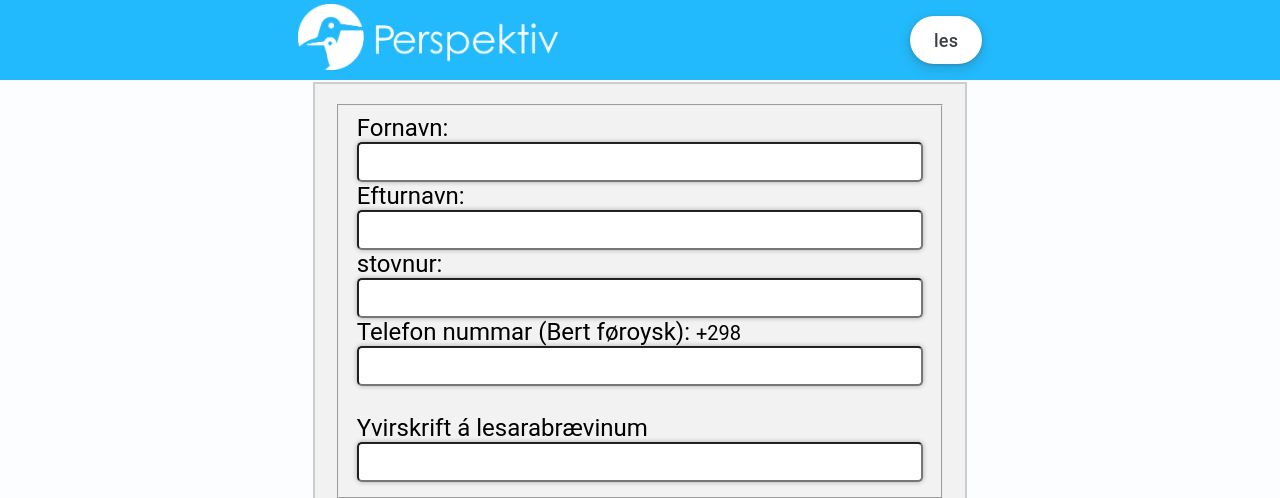
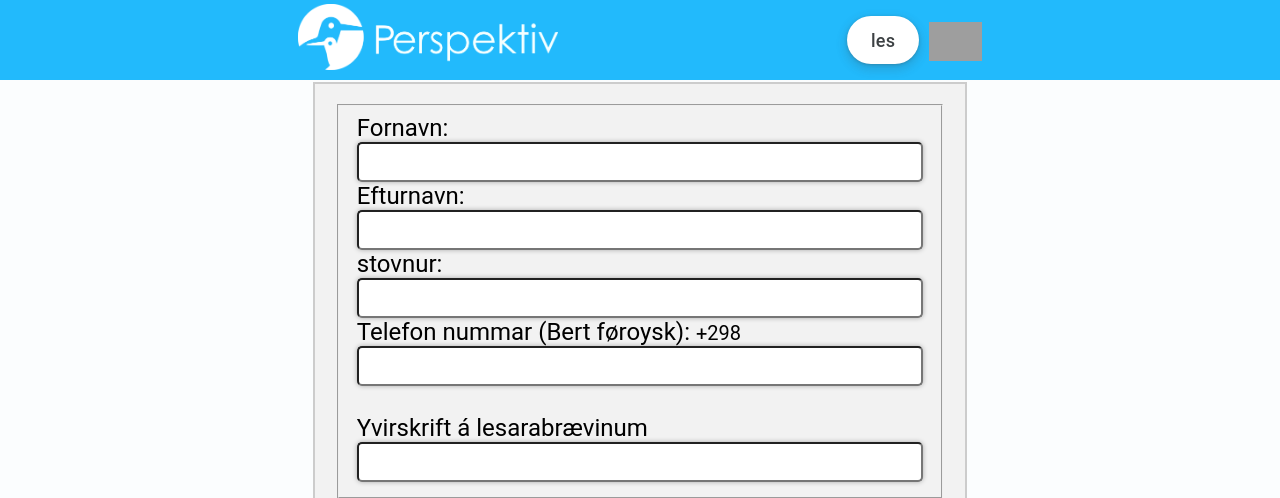
Before and after one commit to Simuns/perspektiv, a Flask app: page / in a window 1280 px wide. Shown: the top 498 px of the page. Run offline with Flask 3, Linux system fonts and the light colour scheme; data that the repository does not hold is empty; some libraries are stand-ins or nearby versions; grey boxes are pictures that could not be loaded.

Commit message:
added login indicator and some css to splash that shit

```diff
--- a/src/webapp/app.py
+++ b/src/webapp/app.py
@@ -248,10 +248,10 @@ def register():
         user.set_password(password)
         db.session.add(user)
         db.session.commit()
-        return redirect('/login')
+        return redirect('/ritainn')
     return render_template('register.html')
 
-@app.route('/login', methods = ['POST', 'GET'])
+@app.route('/ritainn', methods = ['POST', 'GET'])
 def login():
     if current_user.is_authenticated:
         return redirect('/profilur')
@@ -261,7 +261,7 @@ def login():
         if user is not None and user.check_password(request.form['password']):
             login_user(user)
             return redirect('/profilur')
-    return render_template('login.html')
+    return render_template('ritainn.html')
 
 @app.route('/logout')
 def logout():
@@ -372,6 +372,14 @@ def preview_article(text, preview_lenght=40):
         return "<p>"+shortened_text+"..."+"</p>"
 
 
+## THIS LOADS CONTENT THAT IS AVAILABLE ON ALL PAGES ##
+## I NEED USER AUTHENTICATION STATUS TO BE AWARE IF  ##
+## LOGIN BUTTON SHOULD EXSIST OR NOT                 ##
+@app.context_processor
+def inject_auth():
+    return dict(authenticated=current_user.is_authenticated)
+
+
 ## USED TO SEND SMS's TO THE END USER ##
 # THIS IS ACHIEVED BY FIRST SENDING MAIL TO MAIL->SMS RELAY #
 def verifyPhone(app_config, phoneNumber, code):
--- a/src/webapp/static/layout.css
+++ b/src/webapp/static/layout.css
@@ -191,6 +191,22 @@ footer {
     height:auto;
 }
 
+.login-small {
+    position:relative;
+    display: table;
+    padding-left: 10px;
+}
+
+.login-small img{
+    padding-top: 3px;
+    max-width: 53px;
+    height:auto;
+    vertical-align: middle;
+    display: table-cell;
+    margin:0 auto;
+}
+
+
 .favicon img{
     border-radius: 50%;
 }
--- a/src/webapp/templates/base.html
+++ b/src/webapp/templates/base.html
@@ -19,6 +19,17 @@
                     </div>
                     {% block header %}
                     {% endblock %}
+                    <div class="login-small">
+                    {% if authenticated %}
+                    <a href="/profilur">
+                        <img src="{{ url_for('static', filename='login-small-pink.png') }}">
+                    </a>
+                    {% else %}
+                    <a href="/ritainn">
+                        <img src="{{ url_for('static', filename='login-small.png') }}">
+                    </a>
+                    {% endif %}
+                    </div>
                 </div>
             </nav>
 
```
Also changed, not shown: src/webapp/templates/login.html (deleted, +0 -20 lines).
